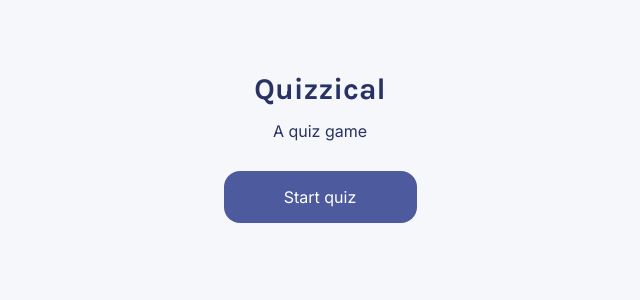
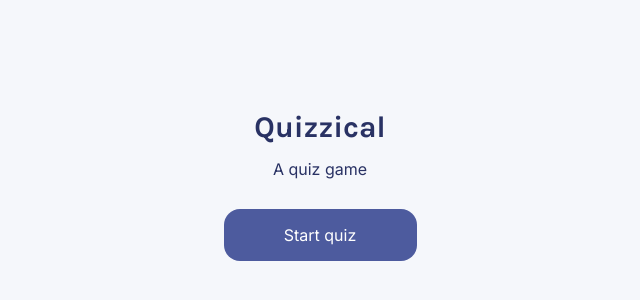
Before and after one commit to AndrewHuntington/quizzical, a React (Create React App) app: page / in a window 1280 px wide. Shown: the part 176-476 px from the top of the page, without its empty margins (320-960 px from the left). Built offline with nearby package versions, Linux system fonts and the light colour scheme.

Commit message:
Fix styling I lost

```diff
--- a/src/App.tsx
+++ b/src/App.tsx
@@ -15,7 +15,7 @@ function App() {
     <main
       className={`w-3/4 ${
         gameOn ? '' : 'h-5/6'
-      } sm:w-[550px] sm:h-[550px] mx-auto flex justify-center items-center`}
+      } sm:w-[800px] mx-auto flex justify-center items-center`}
     >
       {gameOn ? <QuizPage /> : <StartPage gameStart={gameStart} />}
     </main>
--- a/src/components/Answer.tsx
+++ b/src/components/Answer.tsx
@@ -18,7 +18,7 @@ export default function Answer({
 }) {
   return (
     <div
-      className={`flex items-center justify-center text-center w-full rounded-lg mb-2 hover:cursor-pointer hover:answer-selected ${
+      className={`flex items-center justify-center text-center max-w-full rounded-lg mb-2 mr-5 hover:cursor-pointer hover:answer-selected px-5 ${
         isSelected ? 'answer-selected' : 'answer-unselected'
       }`}
       dangerouslySetInnerHTML={{ __html: answer }}
--- a/src/components/QuizPage.tsx
+++ b/src/components/QuizPage.tsx
@@ -51,7 +51,7 @@ export default function QuizPage() {
   return (
     <div className="flex justify-center items-center">
       <div className="w-4/5">
-        <div className="flex flex-col sm:flex-row">{triviaList}</div>
+        <div className="flex flex-col">{triviaList}</div>
         <div className="flex justify-center mb-6">
           <div className="w-28 h-9 mt-4 font-semibold text-xs">
             <Button onClick={checkAnswers} insideText="Check answers" />
```
